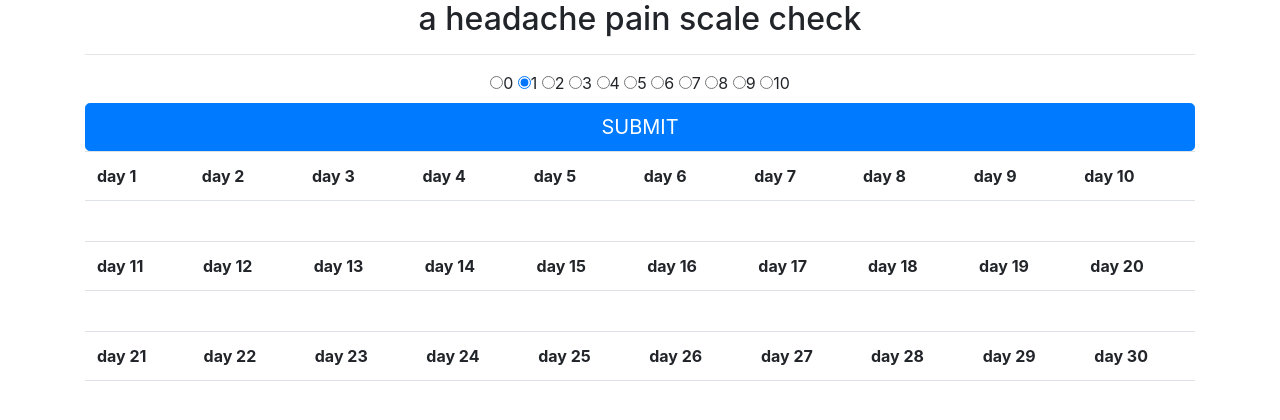
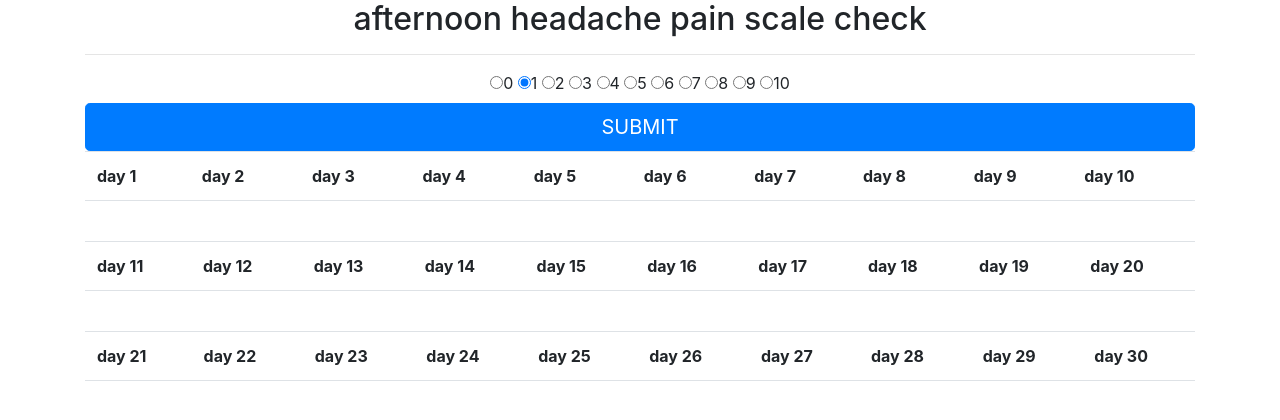
Before and after one commit to LibLev/Headache-diary, a Flask app: page /index in a window 1280 px wide. Shown: the part 56-476 px from the top of the page. Run offline with Flask 2, Linux system fonts and the light colour scheme; the visitor is signed in with stand-in values (Sample User, id 1); lists and menus that the app fills with data are empty; some libraries are stand-ins or nearby versions.

Commit message:
a little formatting

```diff
--- a/app.py
+++ b/app.py
@@ -116,17 +116,17 @@ def get_registration_data():
 @app.route('/scale', methods=['POST', 'GET'])
 def scale():
     if request.method == 'POST':
-        if day_phase()[0] == 'morning':
+        if day_phase() == 'morning':
             user_id = session.get('user_id')
             value = request.form.get('optradio')
             time = datetime.datetime.now()
             queries.insert_new_value_at_morning(u_id=user_id, value=value, time=time)
-        elif day_phase()[0] == 'afternoon':
+        elif day_phase() == 'afternoon':
             user_id = session.get('user_id')
             value = request.form.get('optradio')
             time = datetime.datetime.now()
             queries.insert_new_value_at_afternoon(u_id=user_id, value=value, time=time)
-        elif day_phase()[0] == 'evening':
+        elif day_phase() == 'evening':
             user_id = session.get('user_id')
             value = request.form.get('optradio')
             time = datetime.datetime.now()
--- a/templates/index.html
+++ b/templates/index.html
@@ -11,7 +11,7 @@
     <div class="row">
         <div class="col text-center">
             <input type="hidden" name="{{ session["user_id"] }}">
-            <h2>{{ dayPhase[0] }} headache pain scale check</h2>
+            <h2>{{ dayPhase }} headache pain scale check</h2>
             <hr>
             <form action="{{ url_for('scale') }}" method="post">
                 <label class="radio-inline">
```
